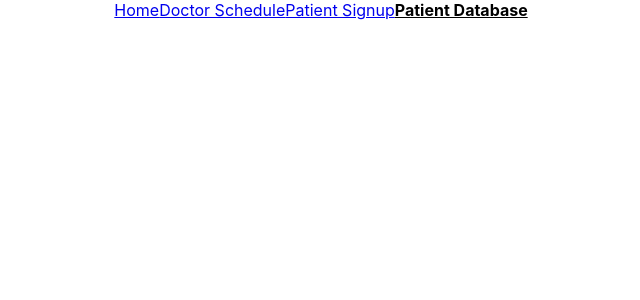
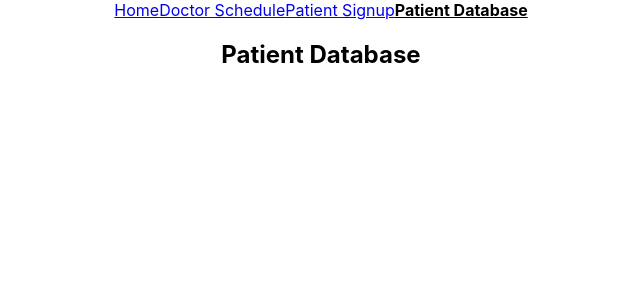
Before and after one commit to JasonNelemans/practiceproject-week3, a React (Create React App) app: page /database in a window 1280 px wide. Shown: the top 300 px of the page, without its empty margins (319-959 px from the left). Built offline with nearby package versions, Linux system fonts and the light colour scheme; the HTML template or start-up script is replaced by a standard one.

Commit message:
Added Patient component, linked and installed axios

```diff
--- /dev/null
+++ b/src/Components/Patient.js
@@ -0,0 +1,9 @@
+import React from 'react';
+
+export default function Patient() {
+  return (
+    <div className="Patient">
+
+    </div>
+  )
+}
--- a/src/Pages/PatientDatabase.js
+++ b/src/Pages/PatientDatabase.js
@@ -1,9 +1,14 @@
 import React from 'react';
+import Patient from '../Components/Patient';
+import axios from 'axios';
 
 export default function PatientDatabase() {
+
+
   return (
     <div className="PatientDatabase">
-
+      <h2>Patient Database</h2>
+      <Patient />
     </div>
   )
 }
```
Also changed, not shown: src/Pages/PatientSignup.js (+1 -8 lines).
